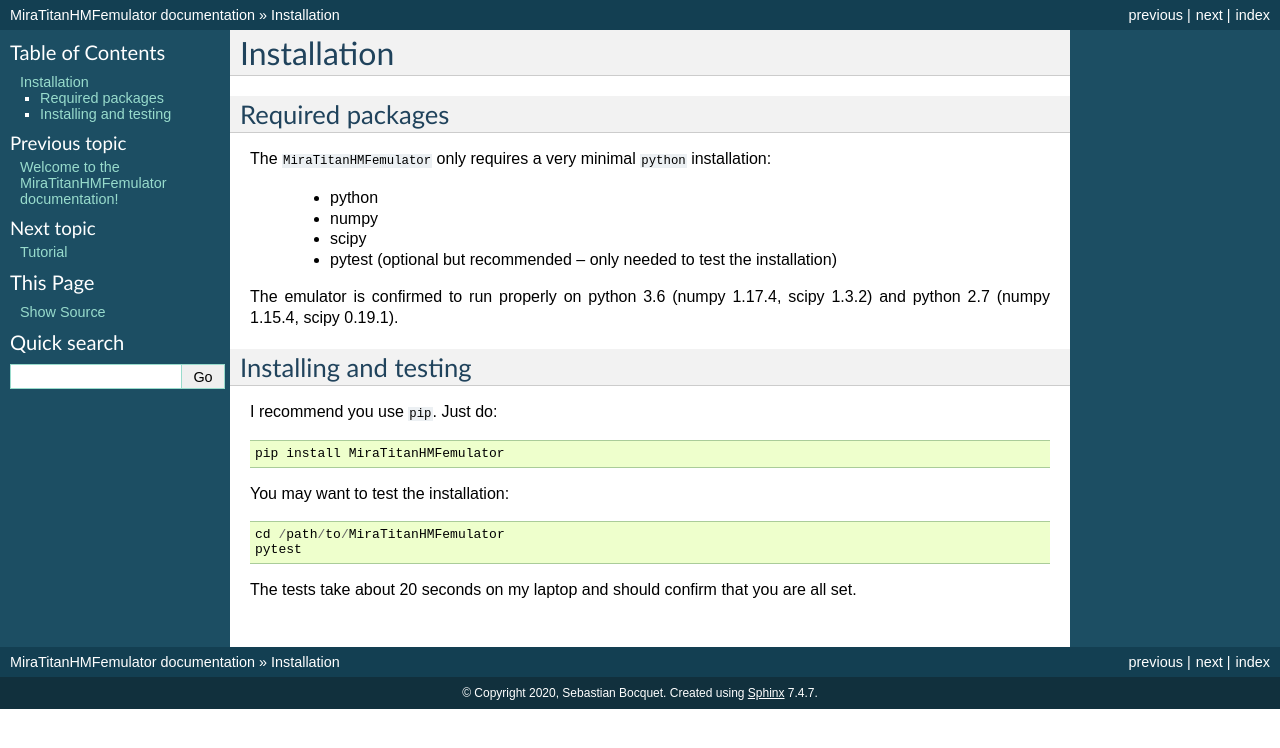
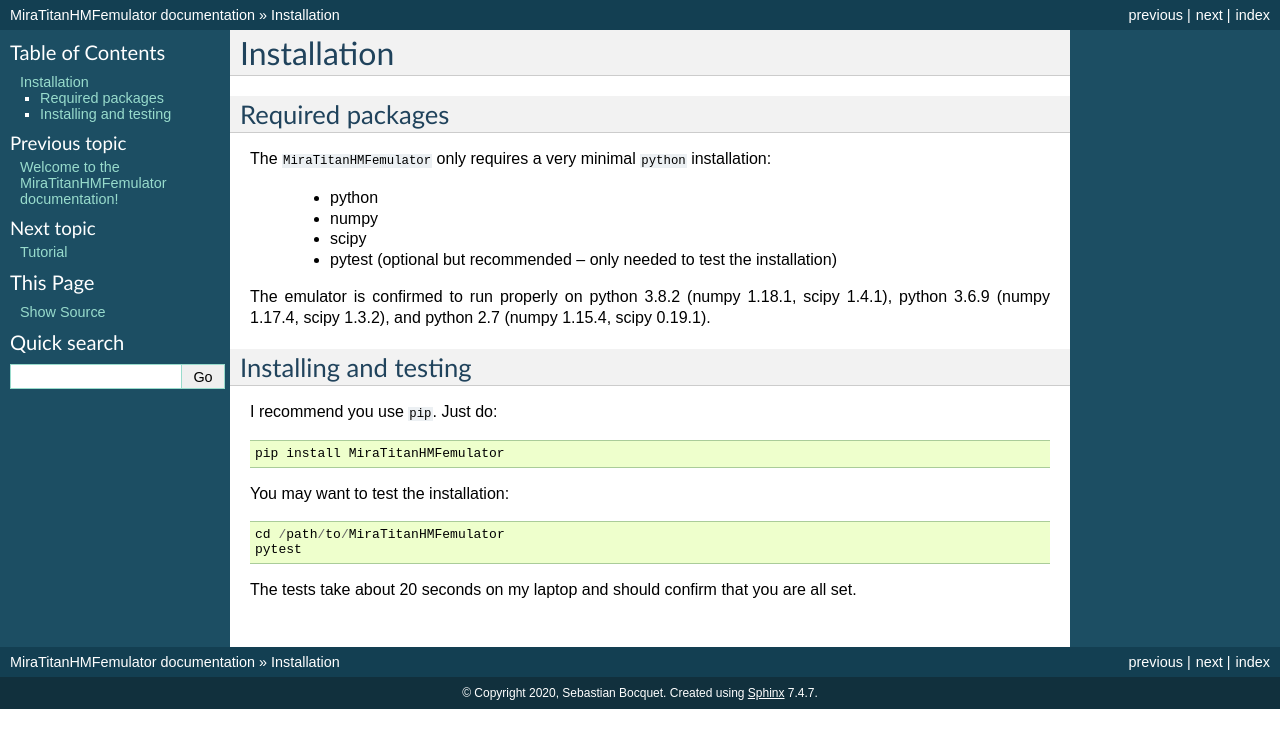
Before and after one commit to SebastianBocquet/MiraTitanHMFemulator, a Sphinx documentation site: the page built from docs/installation.rst, in a window 1280 px wide. Shown: the top 748 px of the page. Built offline with Sphinx 7.4.7, drawn with Linux system fonts in a browser that asks for light colours; the version number could not be read and is left out.

Commit message:
Confirm that package works with latest python installation

```diff
--- a/docs/installation.rst
+++ b/docs/installation.rst
@@ -13,8 +13,9 @@
  * scipy
  * pytest (optional but recommended -- only needed to test the installation)
 
-The emulator is confirmed to run properly on python 3.6 (numpy 1.17.4, scipy
-1.3.2) and python 2.7 (numpy 1.15.4, scipy 0.19.1).
+The emulator is confirmed to run properly on python 3.8.2 (numpy 1.18.1, scipy
+1.4.1), python 3.6.9 (numpy 1.17.4, scipy 1.3.2), and python 2.7 (numpy 1.15.4,
+scipy 0.19.1).
 
 Installing and testing
 ----------------------
```
